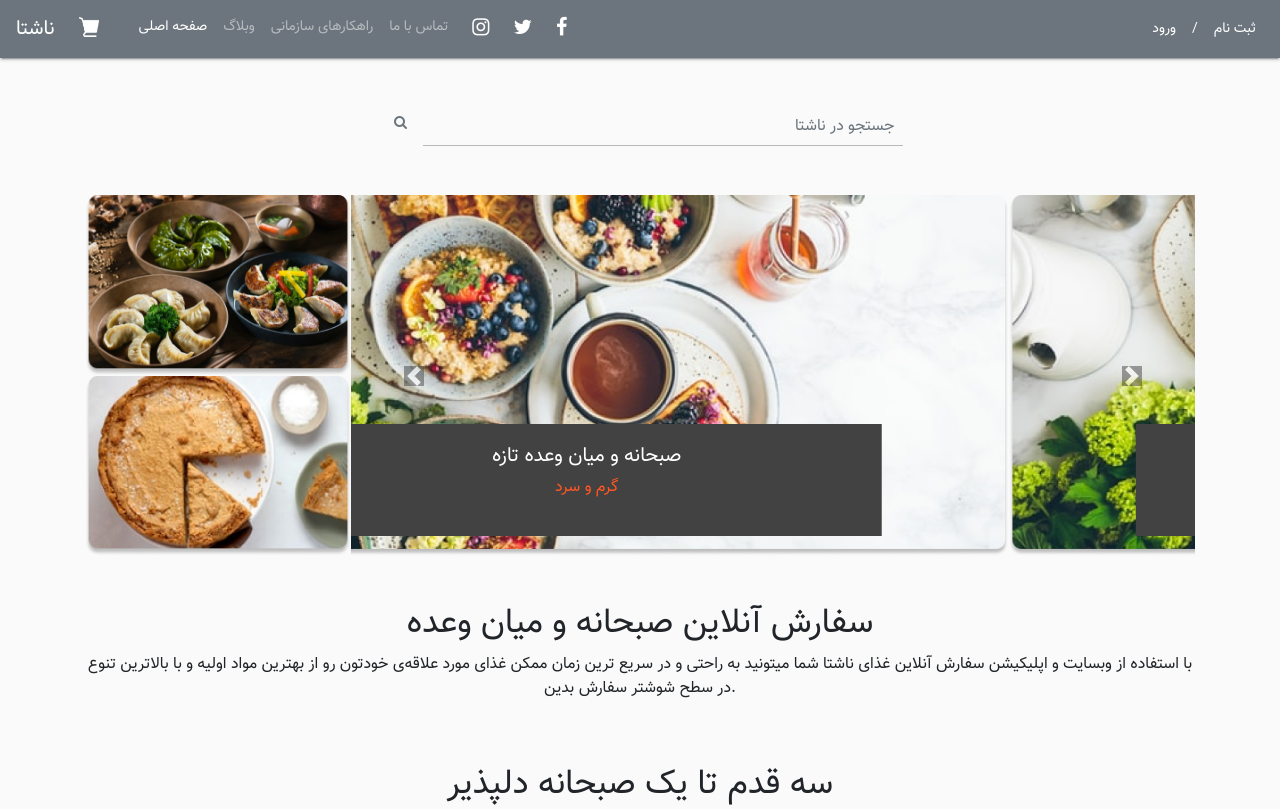
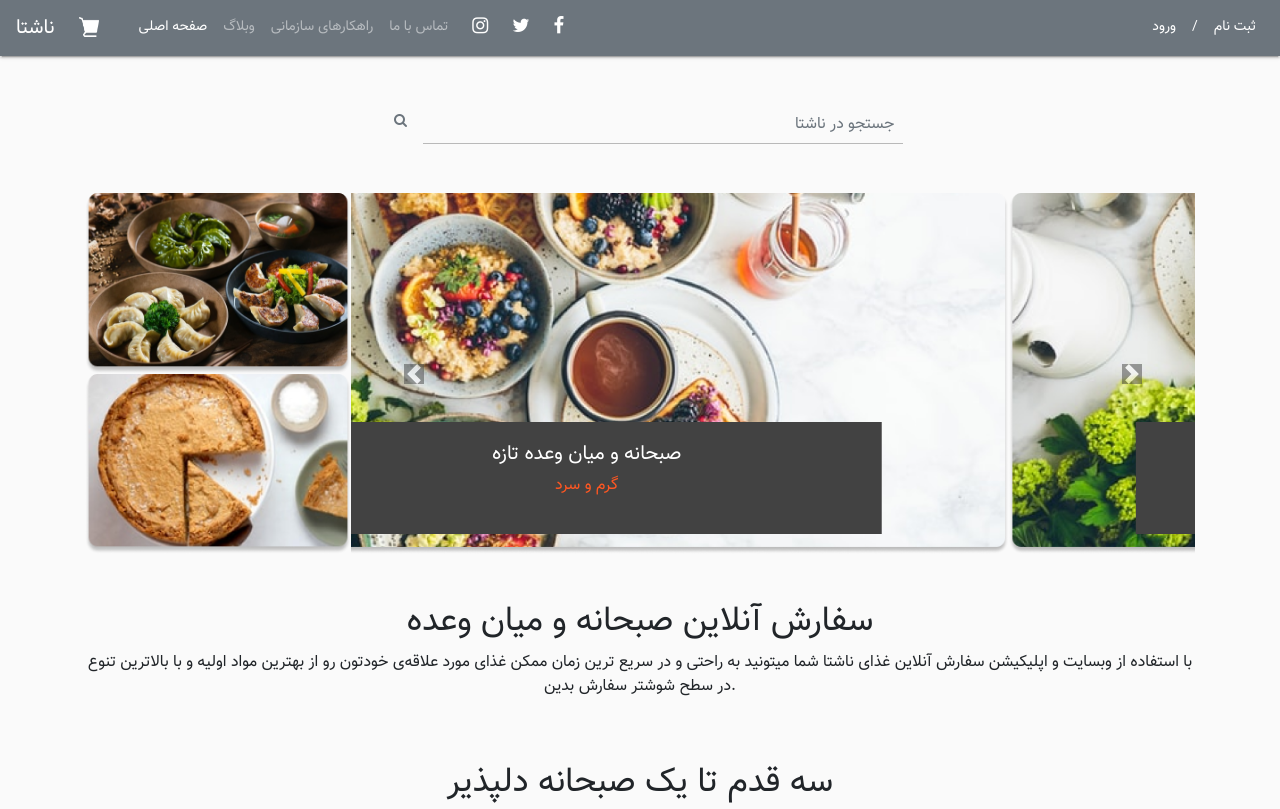
Before and after one commit to wizard7878/Nashta, a plain HTML site: page index.html in a window 1280 px wide. Shown: the top 809 px of the page. Drawn offline with nearby package versions, Linux system fonts and the light colour scheme.

Commit message:
Update index.html

```diff
--- a/index.html
+++ b/index.html
@@ -34,9 +34,9 @@
                 </li>
 
                 <li class="nav-item d-flex mr-3">
-                  <a href="#" class="nav-link ml-2"> <span><i style="font-size: 20px;" class="fa fa-instagram text-white"></i></span></a>
-                  <a href="#" class="nav-link ml-2"> <span><i style="font-size: 20px;" class="fa fa-twitter text-white"></i></span></a>
-                  <a href="#" class="nav-link ml-2"> <span><i style="font-size: 20px;" class="fa fa-facebook-f text-white"></i></span></a>
+                  <a href="#" class="nav-link ml-2"> <span><i class="fa fa-instagram fa-lg text-white"></i></span></a>
+                  <a href="#" class="nav-link ml-2"> <span><i class="fa fa-twitter fa-lg text-white"></i></span></a>
+                  <a href="#" class="nav-link ml-2"> <span><i class="fa fa-facebook-f fa-lg text-white"></i></span></a>
 
               </li>
               </ul>
```
